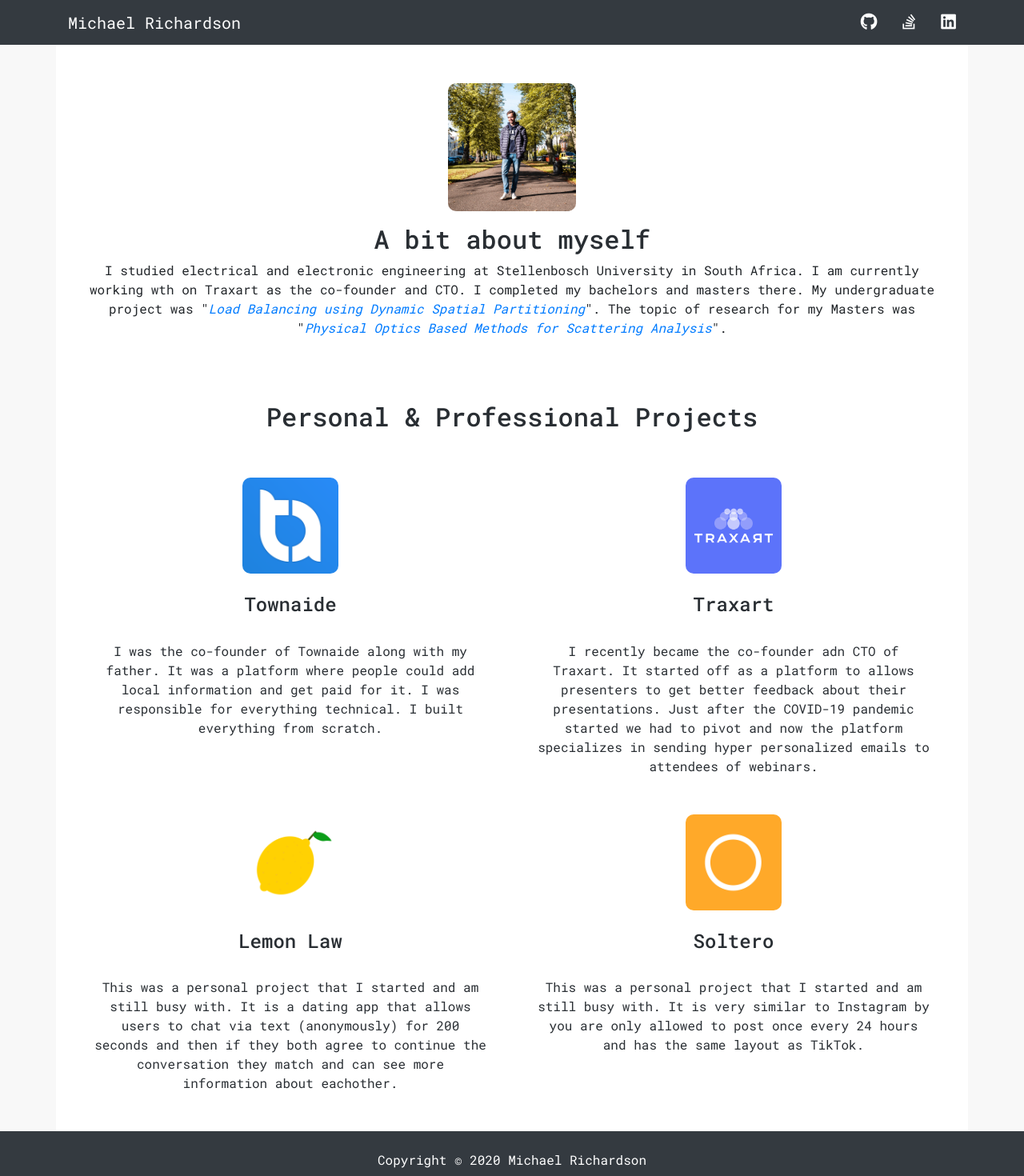
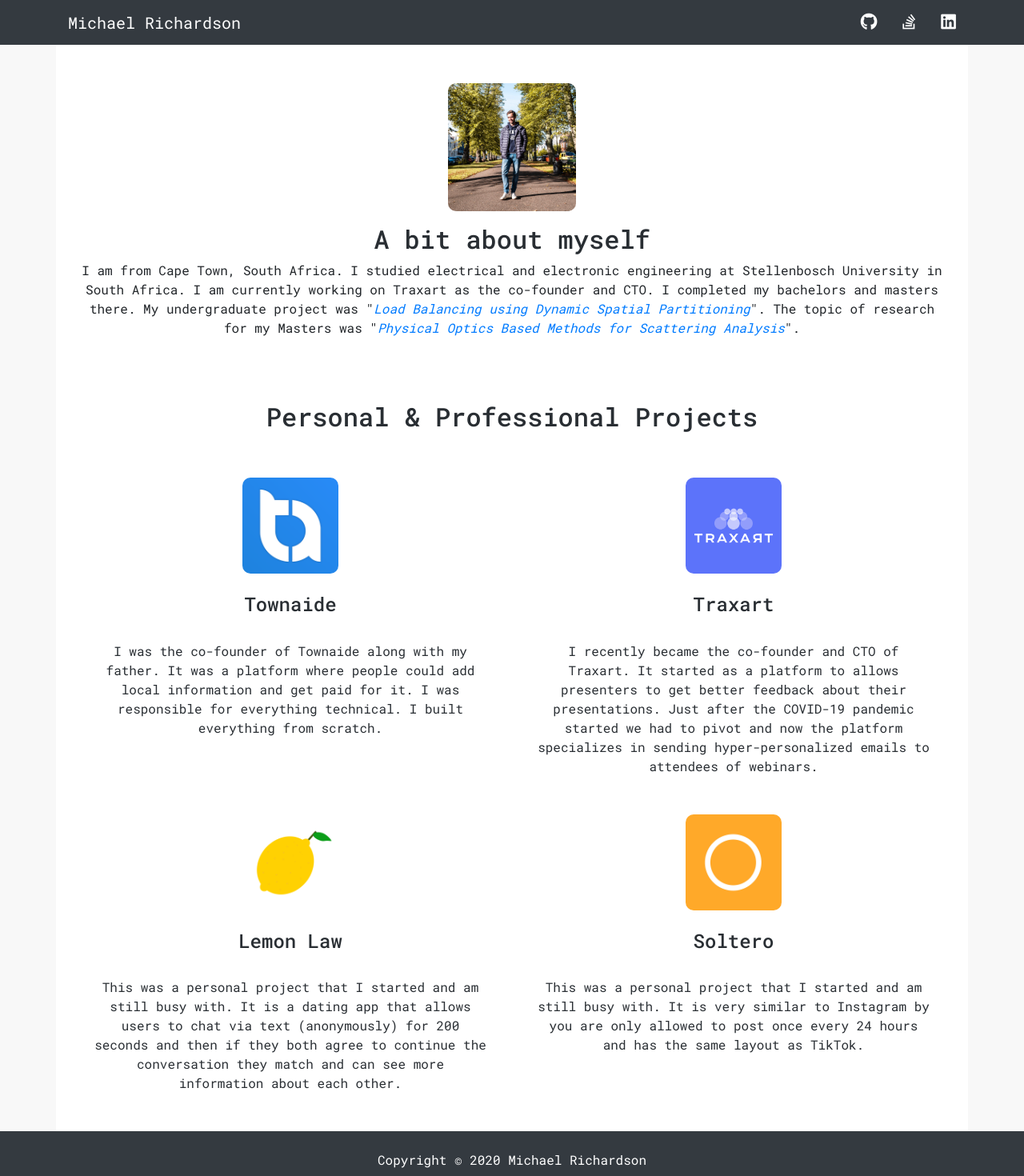
Before and after one commit to michaelprichardson/michaelprichardson.com, a React (Create React App) app: page / in a window 1280 px wide. Shown: the top 1470 px of the page at 80% size. Built offline with nearby package versions, Linux system fonts and the light colour scheme.

Commit message:
[+] Fixed some grammar on the home screen.

```diff
--- a/src/assets/data/projects.json
+++ b/src/assets/data/projects.json
@@ -74,7 +74,7 @@
             "image_url": "../../images/logo_traxart.png",
             "title": "Traxart",
             "post_id": "traxart",
-            "short_description": "I recently became the co-founder adn CTO of Traxart. It started off as a platform to allows presenters to get better feedback about their presentations. Just after the COVID-19 pandemic started we had to pivot and now the platform specializes in sending hyper personalized emails to attendees of webinars.",
+            "short_description": "I recently became the co-founder and CTO of Traxart. It started as a platform to allows presenters to get better feedback about their presentations. Just after the COVID-19 pandemic started we had to pivot and now the platform specializes in sending hyper-personalized emails to attendees of webinars.",
             "github_url": "",
             "date": "June 28th, 2020",
             "content": [{
@@ -153,7 +153,7 @@
             "image_url": "../../images/logo_lemon_law.png",
             "title": "Lemon Law",
             "post_id": "lemon-law",
-            "short_description": "This was a personal project that I started and am still busy with. It is a dating app that allows users to chat via text (anonymously) for 200 seconds and then if they both agree to continue the conversation they match and can see more information about eachother.",
+            "short_description": "This was a personal project that I started and am still busy with. It is a dating app that allows users to chat via text (anonymously) for 200 seconds and then if they both agree to continue the conversation they match and can see more information about each other.",
             "github_url": "",
             "date": "June 5th, 2020",
             "content": [{
--- a/src/components/layout/Home.tsx
+++ b/src/components/layout/Home.tsx
@@ -48,8 +48,8 @@
             <h2>A bit about myself</h2>
           </div>
           <div className="col-12">
-            I studied electrical and electronic engineering at Stellenbosch University in South Africa.
-            I am currently working wth on Traxart as the co-founder and CTO.
+            I am from Cape Town, South Africa. I studied electrical and electronic engineering at Stellenbosch University in South Africa.
+            I am currently working on Traxart as the co-founder and CTO.
             I completed my bachelors and masters there. My undergraduate project was
             "<a href="https://www.youtube.com/watch?v=yBcdm20Ounc"><i>Load Balancing using Dynamic Spatial Partitioning</i></a>".
             The topic of research for my Masters was
```
